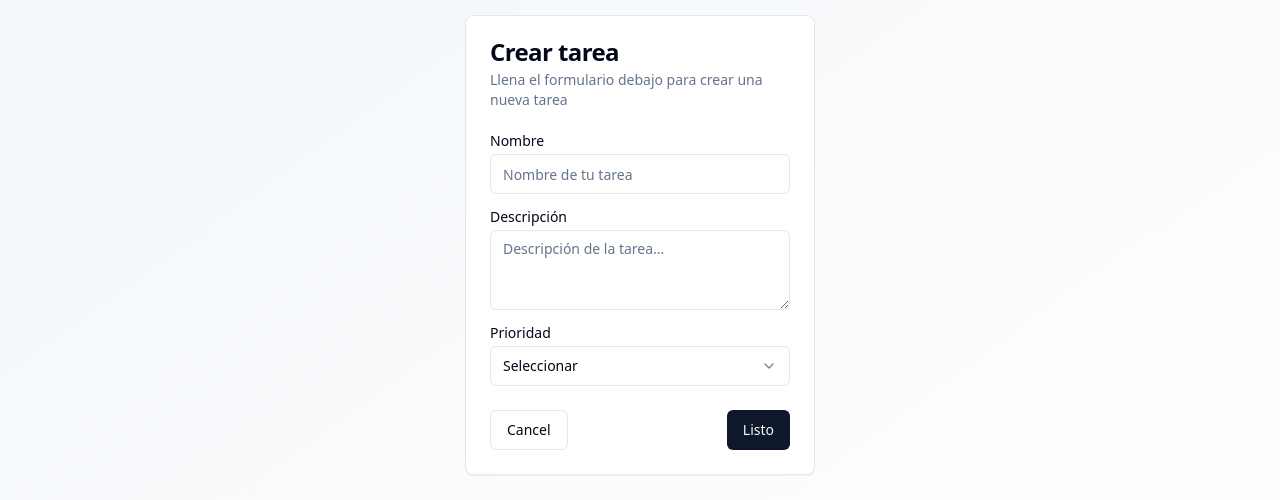
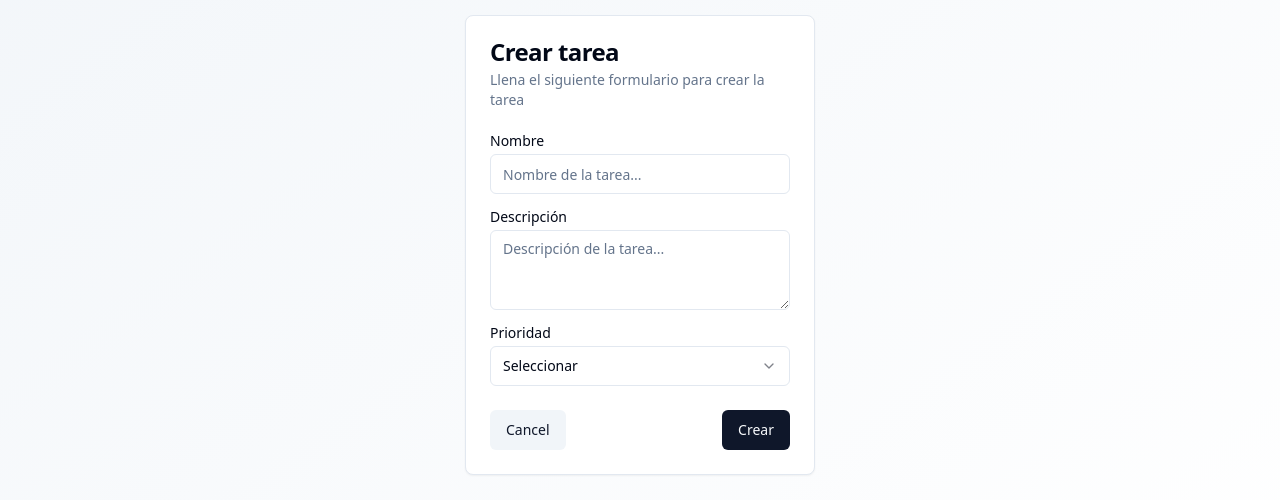
Before and after one commit to imsamudev/task-next-app, a Next.js app: page /newTask in a window 1280 px wide. Shown: the part 275-775 px from the top of the page. Built offline with nearby package versions, Linux system fonts and the light colour scheme.

Commit message:
new task changes

```diff
--- a/src/app/newTask/page.tsx
+++ b/src/app/newTask/page.tsx
@@ -1,7 +1,7 @@
 import React from 'react'
 import { TaskForm } from './task-form'
 
-function NewPage() {
+function NewTaskPage() {
     return (
         <div className='flex justify-center items-center h-screen'>
             <TaskForm />
@@ -9,4 +9,4 @@ function NewPage() {
     )
 }
 
-export default NewPage
+export default NewTaskPage
--- a/src/app/newTask/task-form.tsx
+++ b/src/app/newTask/task-form.tsx
@@ -1,6 +1,4 @@
-import * as React from "react"
-
-import { Button } from "@/components/ui/button"
+import { Button, buttonVariants } from "@/components/ui/button"
 import {
     Card,
     CardContent,
@@ -19,41 +17,25 @@ import {
     SelectValue,
 } from "@/components/ui/select"
 import { Textarea } from "@/components/ui/textarea"
-import prisma from "@/lib/prisma"
-import { redirect } from "next/navigation"
+import { createTask, updateTask } from "@/actions/taskActions"
+import { Task } from "@prisma/client"
+import Link from "next/link"
 
-export function TaskForm() {
 
-    async function createTask(formData: FormData) {
-        "use server"
-        const name = formData.get("name")?.toString()
-        const description = formData.get("description")?.toString()
-        const priority = formData.get("priority")?.toString()
+export function TaskForm({ task }: { task?: Task }) {
 
-        console.log({ name, description, priority });
+    const functionAction = task?.id ? updateTask : createTask;
 
-        if (!name || !description || !priority) {
-            return;
-        }
-
-        const newTask = await prisma.task.create({
-            data: {
-                name: name,
-                description: description,
-                priority: priority
-            }
-        })
-
-        console.log(newTask);
-        redirect('/')
-    }
 
     return (
-        <form action={createTask}>
+        <form action={functionAction}>
+            <input type="hidden" name="id" value={task?.id} />
             <Card className="w-[350px]">
                 <CardHeader>
-                    <CardTitle>Crear tarea</CardTitle>
-                    <CardDescription>Llena el formulario debajo para crear una nueva tarea</CardDescription>
+                    <CardTitle>
+                        {task?.id ? "Actualizar tarea" : "Crear tarea"}
+                    </CardTitle>
+                    <CardDescription> {task?.id ? "Puedes modificar el formulario debajo" : "Llena el siguiente formulario para crear la tarea"}</CardDescription>
                 </CardHeader>
                 <CardContent>
                     <div className="grid w-full items-center gap-4">
@@ -62,7 +44,8 @@ export function TaskForm() {
                             <Input
                                 name="name"
                                 id="name"
-                                placeholder="Nombre de tu tarea"
+                                placeholder="Nombre de la tarea..."
+                                defaultValue={task?.name}
                             />
                         </div>
                         <div className="flex flex-col space-y-1.5">
@@ -71,12 +54,14 @@ export function TaskForm() {
                                 name="description"
                                 id="description"
                                 placeholder="Descripción de la tarea..."
+                                defaultValue={task?.description || ""}
                             />
                         </div>
                         <div className="flex flex-col space-y-1.5">
                             <Label htmlFor="priority">Prioridad</Label>
                             <Select
-                                name="priority">
+                                name="priority"
+                                defaultValue={task?.priority}>
                                 <SelectTrigger id="priority">
                                     <SelectValue placeholder="Seleccionar" />
                                 </SelectTrigger>
@@ -91,9 +76,15 @@ export function TaskForm() {
                     </div>
                 </CardContent>
                 <CardFooter className="flex justify-between">
-                    <Button variant="outline">Cancel</Button>
+                    <Link
+                        href="/"
+                        className={buttonVariants({ variant: "secondary" })}>
+                        Cancel
+                    </Link>
                     <Button
-                        type="submit">Listo</Button>
+                        type="submit">
+                        {task?.id ? "Actualizar" : "Crear"}
+                    </Button>
                 </CardFooter>
             </Card>
         </form>
```
